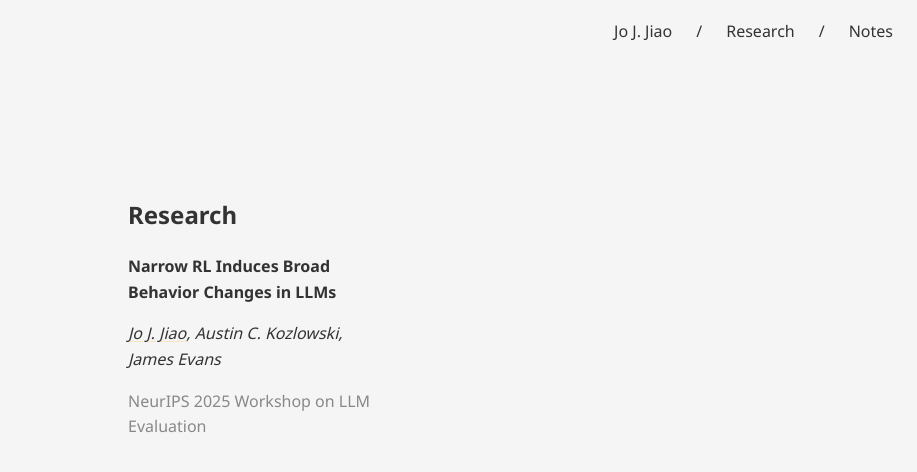
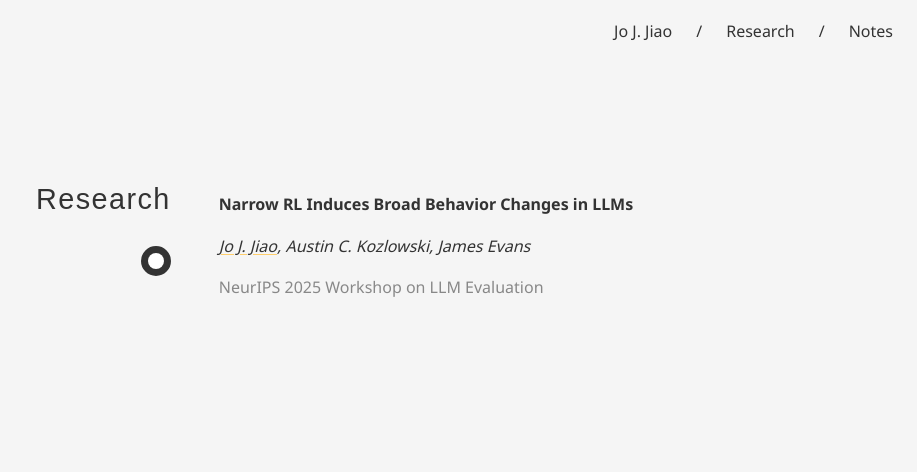
Before and after one commit to JoNeedsSleep/joneedssleep.github.io, a Jekyll site: the page built from research.md, in a window 1280 px wide. Shown: the top 472 px of the page, without its empty margins (363-1280 px from the left). Built offline with Jekyll 4.4.1, drawn with Linux system fonts in a browser that asks for light colours; some web fonts are replaced.

Commit message:
research page

```diff
--- a/_layouts/default.html
+++ b/_layouts/default.html
@@ -313,13 +313,17 @@
 
         .author-underline {
             text-decoration: underline;
-            text-decoration-color: rgba(255, 206, 107, 0.4);
+            text-decoration-color: rgba(255, 206, 107);
             text-underline-offset: 2px;
             text-decoration-thickness: 0.5px;
         }
 
         .right-column p {
             margin-bottom: 1rem;
+        }
+
+        .research-content p {
+            margin-bottom: 0.4rem;
         }
 
         .right-column a {
--- a/research.md
+++ b/research.md
@@ -5,10 +5,13 @@ permalink: /research/
 ---
 
 <div class="container">
-  <div class="right-column">
-    <h2>Research</h2>
-    <p><strong>Narrow RL Induces Broad Behavior Changes in LLMs</strong></p>
-    <p><em><span class="author-underline">Jo J. Jiao</span>, Austin C. Kozlowski, James Evans</em></p>
-    <p><span style="color: #888;">NeurIPS 2025 Workshop on LLM Evaluation</span></p>
-  </div>
+    <div class="left-column">
+        <h1 class="name">Research</h1>
+        <button id="darkModeButton" class="theme-toggle" aria-label="Toggle dark mode"></button>
+    </div>
+    <div class="right-column research-content">
+        <p><strong>Narrow RL Induces Broad Behavior Changes in LLMs</strong></p>
+        <p><em><span class="author-underline">Jo J. Jiao</span>, Austin C. Kozlowski, James Evans</em></p>
+        <p><span style="color: #888;">NeurIPS 2025 Workshop on LLM Evaluation</span></p>
+    </div>
 </div>
```
